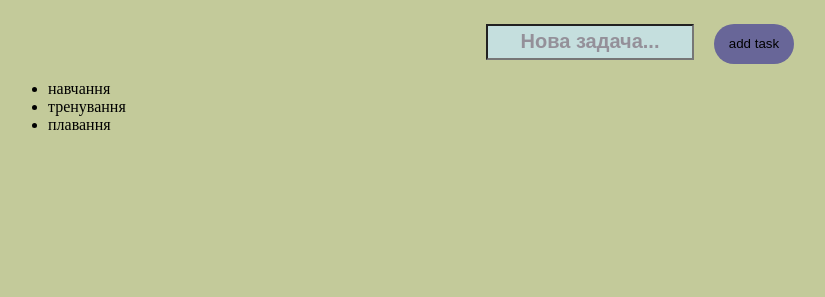
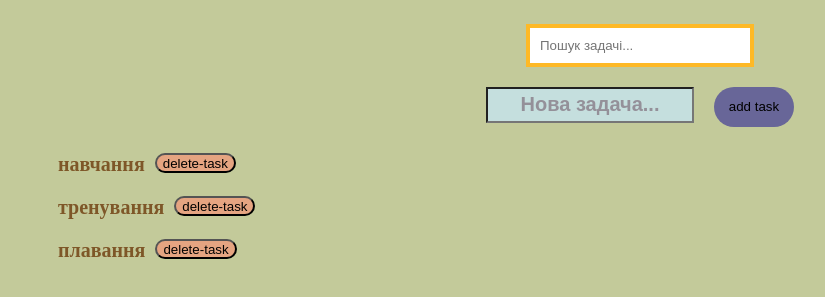
Before and after one commit to Andreyisenko/work-vite-2, a website built with Vite: page index.html in a window 1280 px wide. Shown: the part 77-374 px from the top of the page, without its empty margins (0-825 px from the left). Built offline with nearby package versions, Linux system fonts and the light colour scheme.

Commit message:
add-delete

```diff
--- a/index.html
+++ b/index.html
@@ -8,6 +8,7 @@
   </head>
   <body>
     <h1 class="title">work-vite-2</h1>
+    <input class="searchTask" name="search" placeholder="Пошук задачі..." />
     <form class="for" id="task">
       <input
         name="task"
--- a/src/foo.js
+++ b/src/foo.js
@@ -1,3 +1,8 @@
 export function foo(tasks) {
-  return `<ul>${tasks.map(task => `<li>${task}</li>`).join('')}</ul>`;
+  return `<ul class="list">${tasks
+    .map(
+      task =>
+        `<li class="item">${task} <button class= "btnDelete">delete-task</button></li>`
+    )
+    .join('')}</ul>`;
 }
--- a/src/main.js
+++ b/src/main.js
@@ -2,18 +2,29 @@ import './style.css';
 import { tasks } from '../task';
 import { foo } from './foo';
 const formA = document.querySelector('#task');
-// console.log(formA);
+const wrap = document.querySelector('#app');
 formA.addEventListener('submit', handleSubmit);
+const searchInp = document.querySelector('.searchTask');
+searchInp.addEventListener('input', handleSearchTask);
 
 function handleSubmit(event) {
   event.preventDefault();
-  console.log(event.target.elements.task.value);
+  // console.log(event.target.elements.task.value);
   tasks.push(event.target.elements.task.value);
   wrap.innerHTML = foo(tasks);
-  console.log(tasks);
 
   formA.reset();
 }
 
-const wrap = document.querySelector('#app');
+function handleSearchTask(event) {
+  const filterTask = tasks.filter(task => task.includes(event.target.value));
+  wrap.innerHTML = foo(filterTask);
+}
+
 wrap.innerHTML = foo(tasks);
+const taskList = document.querySelector('.list');
+console.log(taskList);
+taskList.addEventListener('click', handleDeleteTask);
+function handleDeleteTask(event) {
+  console.log(event.target);
+}
--- a/src/style.css
+++ b/src/style.css
@@ -40,3 +40,49 @@ body {
   gap: 20px;
   justify-content: center;
 }
+
+.searchTask {
+  display: block;
+  width: 200px;
+  padding: 10px;
+  margin-top: 20px;
+  margin-bottom: 20px;
+  margin-left: auto;
+  margin-right: auto;
+  border: solid 4px rgb(254, 185, 38);
+  /* border: none; */
+}
+
+.searchTask:focus {
+  border: solid 4px rgb(33, 228, 78);
+}
+
+.list {
+  display: flex;
+  flex-direction: column;
+  align-items: start;
+}
+.item {
+  display: flex;
+  gap: 10px;
+  color: rgb(126, 87, 40);
+  font-size: 20px;
+  font-weight: 700;
+  margin: 10px 10px;
+}
+
+.btnDelete {
+  display: block;
+  /* border: none; */
+  border-radius: 20px;
+  width: auto;
+  height: 20px;
+  background-color: rgb(229, 164, 129);
+  transition: all;
+  transition-duration: 350ms;
+}
+.btnDelete:hover {
+  transform: scale(1.1);
+  background-color: rgb(233, 131, 118);
+  color: rgb(226, 214, 221);
+}
```
